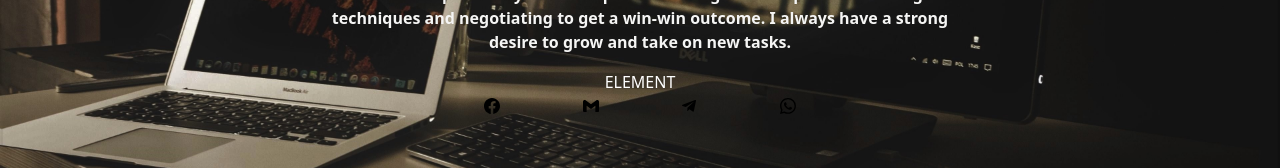
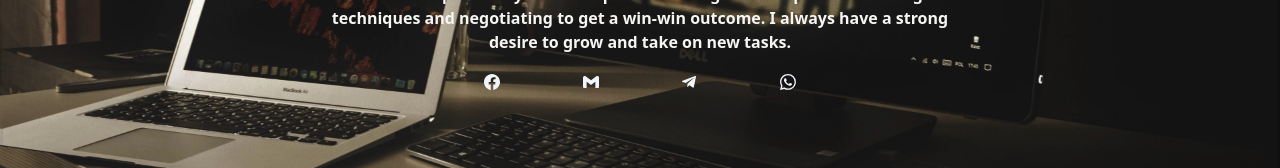
Before and after one commit to ridwanullah-sys/RidFolio, a Next.js app: page / in a window 1280 px wide. Shown: the part 1234-1402 px from the top of the page. Built offline with nearby package versions, Linux system fonts and the light colour scheme; what react-moralis, web3uikit would draw is missing.

Commit message:
third commit

```diff
--- a/components/about.js
+++ b/components/about.js
@@ -4,15 +4,15 @@ import { BsWhatsapp } from "react-icons/bs"
 import { FaTelegramPlane } from "react-icons/fa"
 import { SiGmail } from "react-icons/si"
 
-export const About = ({ onView }) => {
+export const About = ({ aboutRef, myAboutIsVisible }) => {
     return (
         <div className="w-full flex flex-col items-center">
             <div className="text-center text-5xl font-bold text-slate-200 ">About Me</div>
             <div
                 className={`text-center sm:w-[40rem] my-4 font-semibold text-stone-100 overflow-hidden`}
-                id="About_text"
+                ref={aboutRef}
             >
-                <div className={`${onView == "on About" ? "animate-slideInS" : null}`}>
+                <div className={`${myAboutIsVisible ? "animate-slideInS" : null} `}>
                     As a proficient website developer, I have some expertise creating websites, web
                     apps, and dapps. I am an avid user of javascript and python and several
                     frameworks such as nextjs and django. I have demonstrated interpersonal
@@ -22,25 +22,33 @@ export const About = ({ onView }) => {
                     desire to grow and take on new tasks.
                 </div>
             </div>
-            <button
-                onClick={() => {
-                    console.log(onView)
-                }}
-                className="text-white"
+            <div
+                className={`flex justify-between sm:w-[20rem] ${
+                    myAboutIsVisible ? "animate-slideInS" : null
+                }`}
             >
-                ELEMENT
-            </button>
-            <div className="flex justify-between sm:w-[20rem]">
-                <a href="#" className="hover:bg-blue-800 rounded-full p-1 hover:text-slate-100">
+                <a
+                    href="#"
+                    className="hover:bg-blue-800 rounded-full p-1 text-slate-100 mx-3 md:mx-0"
+                >
                     <BsFacebook />
                 </a>
-                <a href="#" className="hover:bg-red-800 rounded-full p-1 hover:text-slate-100">
+                <a
+                    href="#"
+                    className="hover:bg-red-800 rounded-full p-1 text-slate-100 mx-3 md:mx-0"
+                >
                     <SiGmail />
                 </a>
-                <a href="#" className="hover:bg-blue-600 rounded-full p-1 hover:text-slate-100">
+                <a
+                    href="#"
+                    className="hover:bg-blue-600 rounded-full p-1 text-slate-100 mx-3 md:mx-0"
+                >
                     <FaTelegramPlane />
                 </a>
-                <a href="#" className="hover:bg-green-800 rounded-full p-1 hover:text-slate-100">
+                <a
+                    href="#"
+                    className="hover:bg-green-800 rounded-full p-1 text-slate-100 mx-3 md:mx-0"
+                >
                     <BsWhatsapp />
                 </a>
             </div>
--- a/components/page.js
+++ b/components/page.js
@@ -1,16 +1,16 @@
 import { CgMail } from "react-icons/cg"
 import { AiOutlinePhone } from "react-icons/ai"
 import { AiOutlineHome } from "react-icons/ai"
-import { useEffect, useRef, useState } from "react"
+import { useEffect } from "react"
 
-export const HomePage = ({ setElement, onView }) => {
+export const HomePage = ({ setElement, homeRef, myHomeIsVisible }) => {
     useEffect(() => {
         setElement(document.getElementById("pageId"))
     }, [])
 
     return (
         <div id="pageId" className="sm:mx-8 ">
-            <div className="flex flex-col items-center bg-slate-200 md:h-[50rem] semimd:w-128 pt-9 sm:p-5 semimd:flex-row semimd:items-start semimd:justify-center sm:items-center rounded-lg sm:shadow-2xl shadow-black">
+            <div className="flex flex-col items-center bg-slate-200 md:h-[50rem] semimd:w-128 pt-9 sm:p-5 semimd:flex-row semimd:items-start semimd:justify-center sm:items-center rounded-lg sm:shadow-2xl shadow-black overflow-hidden">
                 <div className="semimd:h-128 ">
                     <img
                         src="/wallhaven-3k7qjv.jpg"
@@ -19,9 +19,9 @@ export const HomePage = ({ setElement, onView }) => {
                 </div>
                 <div
                     className={`${
-                        onView == "on Page" ? "animate-slideInS semimd:animate-slideInB" : null
+                        myHomeIsVisible ? "animate-slideInS semimd:animate-slideInB" : null
                     } w-11/12 sm:h-1/2 sm:w-9/12 semimd:h-128 semimd:w-5/12 semimd:p-5 flex flex-col justify-center transition-transform duration-500`}
-                    id="page_text"
+                    ref={homeRef}
                 >
                     <p className="m-2 semimd:my-4 text-slate-700">HELLO CHAMPS, MY NAME IS</p>
                     <div className="m-2 semimd:my-4">
--- a/components/projects.js
+++ b/components/projects.js
@@ -1,7 +1,11 @@
-export const Projects = () => {
+export const Projects = ({ projectRef }) => {
     return (
         <div className="p-3 bg-blue-200">
-            <div className="text-center text-xl text-slate-600 font-bold mb-3" id="project_text">
+            <div
+                className="text-center text-xl text-slate-600 font-bold mb-3"
+                id="project_text"
+                ref={projectRef}
+            >
                 MY PROJECTS
             </div>
             <div className="flex flex-col sm:flex-row items-center p-5">
--- a/package.json
+++ b/package.json
@@ -9,13 +9,14 @@
     "lint": "next lint"
   },
   "dependencies": {
+    "magic-sdk": "^10.1.0",
     "moralis-v1": "^1.11.0",
     "next": "12.3.1",
     "react": "18.2.0",
     "react-dom": "18.2.0",
+    "react-icons": "^4.7.1",
+    "react-intersection-observer": "^9.4.2",
     "react-moralis": "^1.4.2",
-    "react-icons": "^4.7.1",
-    "magic-sdk": "^10.1.0",
     "web3uikit": "^1.0.4"
   },
   "devDependencies": {
--- a/pages/index.js
+++ b/pages/index.js
@@ -1,6 +1,7 @@
 import Head from "next/head"
 import Image from "next/image"
 import { useEffect, useRef, useState } from "react"
+import { useInView } from "react-intersection-observer"
 import { About } from "../components/about"
 import { Navbar } from "../components/navbar"
 import { HomePage } from "../components/page"
@@ -10,7 +11,9 @@ import styles from "../styles/Home.module.css"
 export default function Home() {
     const [element, setElement] = useState()
     const [elementIsSet, setElementIsSet] = useState(false)
-    const [onView, setOnView] = useState("on Page")
+    const { ref: projectRef, inView: myProjectsIsVisible } = useInView()
+    const { ref: homeRef, inView: myHomeIsVisible } = useInView()
+    const { ref: aboutRef, inView: myAboutIsVisible } = useInView()
 
     useEffect(() => {
         if (element != null && element != undefined) {
@@ -20,27 +23,6 @@ export default function Home() {
         }
     }, [element])
 
-    useEffect(() => {
-        window.addEventListener("scroll", handleScroll)
-    }, [])
-
-    const handleScroll = () => {
-        const height = window.innerHeight
-        const AboutRect = document.getElementById("About_text").getBoundingClientRect()
-        const pageRect = document.getElementById("page_text").getBoundingClientRect()
-        const projectRect = document.getElementById("project_text").getBoundingClientRect()
-        if (projectRect.y < height && projectRect.bottom > 0) {
-            setOnView("on project")
-            console.log("on project")
-        } else if (AboutRect.y < height && AboutRect.bottom > 0) {
-            setOnView("on About")
-            console.log("on About")
-        } else if (pageRect.y < height && pageRect.bottom > 0) {
-            setOnView("on Page")
-            console.log("on Page")
-        }
-    }
-
     return (
         <div id="index">
             <Head>
@@ -48,15 +30,20 @@ export default function Home() {
                 <meta name="description" content="Our smart contract lottery" />
                 <link rel="icon" href="/favicon.ico" />
             </Head>
-            <div className="sticky top-0">
+            <div className="fixed w-screen">
                 <Navbar />
             </div>
+            <div className="h-[3rem]"></div>
             <div
                 id="firstdiv"
                 className="bg-gradient-to-r from-blue-500 sm:h-screen to-blue-200 flex flex-col"
             >
                 <div id="Home" className="self-center sm:mt-20">
-                    <HomePage setElement={setElement} onView={onView} />
+                    <HomePage
+                        setElement={setElement}
+                        homeRef={homeRef}
+                        myHomeIsVisible={myHomeIsVisible}
+                    />
                 </div>
             </div>
             <div
@@ -67,10 +54,10 @@ export default function Home() {
                     backgroundImage: `url("/4K-Office-Backgrounds (2).jpg")`,
                 }}
             >
-                <About onView={onView} />
+                <About aboutRef={aboutRef} myAboutIsVisible={myAboutIsVisible} />
             </div>
             <div id="Projects">
-                <Projects onView={onView} />
+                <Projects projectRef={projectRef} myProjectsIsVisible={myProjectsIsVisible} />
             </div>
             <div className=" bg-slate-900 flex justify-between">
                 <div className=" text-end p-2 text-slate-200 font-bold">@footer</div>
--- a/tailwind.config.js
+++ b/tailwind.config.js
@@ -13,8 +13,8 @@ module.exports = {
                 semimd: "1140px",
             },
             animation: {
-                slideInB: "slideInB 1s",
-                slideInS: "slideInS 1s",
+                slideInB: "slideInB 2s",
+                slideInS: "slideInS 2s",
                 navBar: "navBar 1s",
             },
             keyframes: {
```
Also changed, not shown: 1 other file (tests, documents, lock files or other folders).
